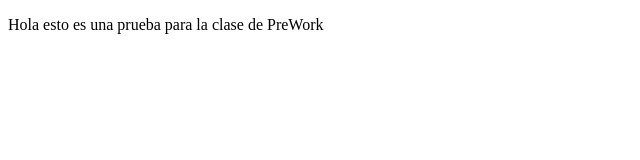
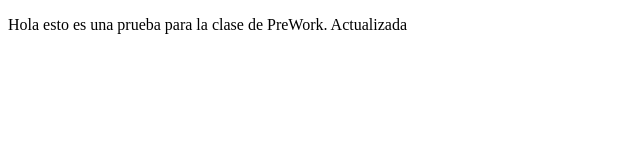
Before and after one commit to jmerygav/platziProjects, a plain HTML site: page index.html in a window 1280 px wide. Shown: the whole page, without its empty margins (0-640 px from the left). Drawn offline with Linux system fonts and the light colour scheme.

Commit message:
cambios agregando la palabra actualizada

```diff
--- a/index.html
+++ b/index.html
@@ -8,7 +8,7 @@
 </head>
 <body>
     <p>
-        Hola esto es una prueba para la clase de PreWork
+        Hola esto es una prueba para la clase de PreWork. Actualizada
     </p>
 </body>
 </html>
```
